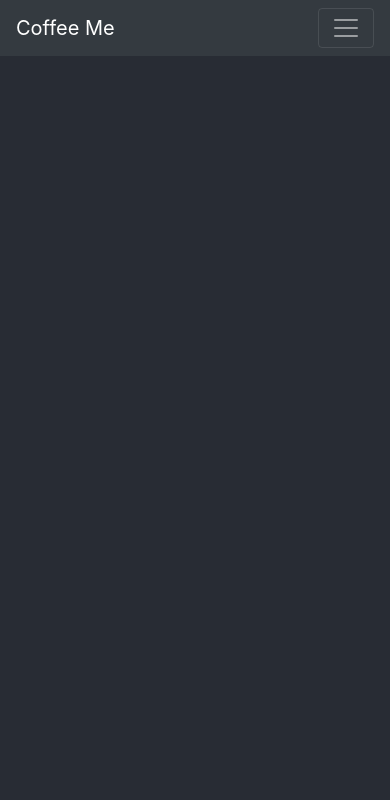
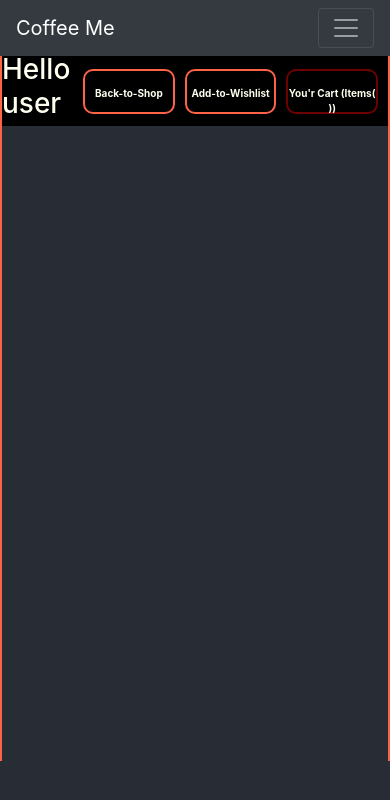
Before and after one commit to Artursadikov/Coffee-Me-reactJs-Firebase-Proj, a React (Create React App) app: page /cart in a window 390 px wide. Shown: the top 800 px of the page. Built offline with nearby package versions, Linux system fonts and the light colour scheme.

Commit message:
navbar cart add

```diff
--- a/src/App.js
+++ b/src/App.js
@@ -8,6 +8,7 @@ import Main from './components/Main/Main';
 import { Router, Switch, Route } from "react-router-dom";
 import { createBrowserHistory } from "history";
 import About from './components/About';
+import Cart from './components/Cart/Cart';
 
 
 
@@ -23,6 +24,7 @@ function App() {
                     <Route path='/main' component={Main} />
                     <Route path='/signin' component={Signin} />
                     <Route path='/signup' component={Signup} />
+                    <Route path= '/cart' component={Cart}/>
                 </Switch>
             </div >
         </Router>
--- /dev/null
+++ b/src/components/Cart/Cart.jsx
@@ -0,0 +1,19 @@
+import React, { Component } from 'react';
+import CartNav from './CartNav';
+import '../Cart/CartCss.css';
+
+
+
+export class Cart extends Component {
+    render() {
+        return (
+            <div>
+              <section className='cart-section'>
+                 <CartNav/>
+              </section>
+            </div>
+        )
+    }
+}
+
+export default Cart
--- /dev/null
+++ b/src/components/Cart/CartBtn.jsx
@@ -0,0 +1,14 @@
+import React from 'react'
+import { FontAwesomeIcon } from "@fortawesome/react-fontawesome";
+import { faCoffee } from "@fortawesome/free-solid-svg-icons";
+
+
+export default function CartBtn(props) {
+    return (
+
+            <div className="btncart row">
+                <button onClick={props.toCart} className="cartbtn" type="button"><FontAwesomeIcon icon={faCoffee} /></button>
+            </div>
+
+    )
+}
--- /dev/null
+++ b/src/components/Cart/CartCss.css
@@ -0,0 +1,8 @@
+.cart-section {
+    width: auto;
+    height: 705px;
+    border-right: 2px solid #ff6347;
+    border-left: 2px solid #ff6347;
+    margin: 0;
+    color: ivory;
+}
--- /dev/null
+++ b/src/components/Cart/CartNav.jsx
@@ -0,0 +1,15 @@
+import React from 'react'
+import './CartNavCss.css';
+
+export default function CartNav() {
+    return (
+        <nav className='cart-nav'>
+            <ul className="cart-ul">
+                <h3 className="userNameDisplay">Hello user</h3>
+                <li className="cart-li">Back-to-Shop</li>
+                <li className="cart-li">Add-to-Wishlist</li>
+                <li className="your-cart">You'r Cart (Items<span>( )</span>)</li>
+            </ul>
+        </nav>
+    )
+}
--- /dev/null
+++ b/src/components/Cart/CartNavCss.css
@@ -0,0 +1,83 @@
+.cart-nav {
+    width: auto;
+    height: 70px;
+    background-color: black;
+}
+
+.cart-ul {
+    list-style: none;
+    display: flex;
+    justify-content: space-evenly;
+    align-items: center;
+    width: auto;
+    height: 70px;
+}
+
+
+.cart-li {
+    width: 150px;
+    height: 45px;
+    border: solid 2px #ff6347;
+    margin-right: 10px;
+    font-size: 15px;
+    font-weight: bolder;
+    border-radius: 10px;
+    text-align: center;
+    padding-top: 10px;
+}
+
+.cart-li:hover {
+    width: 150px;
+    height: 45px;
+    border: solid 2px #3f0b01;
+    margin-right: 10px;
+    font-size: 15px;
+    font-weight: bolder;
+    border-radius: 10px;
+    text-align: center;
+    padding-top: 10px;
+    background-color: #ff6347;
+    color: black;
+    transition: color 0.5s,background-color 0.5s, border 0.5s ;
+}
+
+.your-cart {
+    width: 150px;
+    height: 45px;
+    border: solid 2px rgb(110, 2, 2);
+    font-weight: bolder;
+    border-radius: 10px;
+    font-size: 15px;
+    text-align: center;
+    padding-top: 10px;
+    margin-right: 10px;
+}
+
+.your-cart:hover {
+    width: 150px;
+    height: 45px;
+    border: solid 2px #4d0101;
+    font-weight: bolder;
+    border-radius: 10px;
+    font-size: 15px;
+    text-align: center;
+    padding-top: 10px;
+    background-color:rgb(110, 2, 2);
+    transition: border 0.5s,background-color 0.5s ;
+}
+
+@media screen and (max-width: 500px) {
+    .cart-li,.your-cart {
+        font-size: 10px;
+        font-weight: bolder;
+        padding-top: 15px;
+    }
+
+    .cart-li:hover,.your-cart:hover {
+        font-size: 10px;
+        font-weight: bolder;
+        padding-top: 15px;
+    }
+
+
+}
--- a/src/components/Main/Main.css
+++ b/src/components/Main/Main.css
@@ -3,6 +3,7 @@ section {
     height: 705px;
     border-right: 2px solid #ff6347;
     border-left: 2px solid #ff6347;
+    margin: 0;
 }
 
 .container.main {
@@ -21,7 +22,7 @@ section {
 .cartbtn {
     height: 65px;
     width: 65px;
-    margin-left: 150px;
+    margin-left: 180px;
     margin-top: 15px;
     border-radius: 50%;
     border: none;
--- a/src/components/Main/Main.js
+++ b/src/components/Main/Main.js
@@ -1,7 +1,7 @@
 import React, { Component } from 'react';
 import OrderBtns from '../Main/orderButtons';
 import AddBtns from '../Main/AddBtns';
-
+import CartBtn from '../Cart/CartBtn';
 
 import '../Main/Main.css';
 import capsule1 from '../../pic/capsule1.png';
@@ -11,9 +11,6 @@ import capsule4 from '../../pic/capsule4.png';
 import capsule5 from '../../pic/capsule5.png';
 import capsules from '../../pic/coffee3.jpg';
 
-
-import { FontAwesomeIcon } from "@fortawesome/react-fontawesome";
-import { faCoffee } from "@fortawesome/free-solid-svg-icons";
 import { withRouter } from "react-router-dom";
 
 
@@ -22,6 +19,11 @@ class Main extends Component {
 
     backToMain = () => {
         this.props.history.push('/');
+
+    }
+
+    goToCartComponent = () => {
+        this.props.history.push('/cart');
     }
 
     state = {
@@ -150,9 +152,7 @@ class Main extends Component {
         return (
             <section>
                 <div className="container main">
-                    <div className="btncart row">
-                        <button className="cartbtn" type="button"><FontAwesomeIcon icon={faCoffee} /></button>
-                    </div>
+                    <CartBtn toCart={this.goToCartComponent} />
                     <div className="imgbox row">
 
                         <div className="price-content">
@@ -167,7 +167,8 @@ class Main extends Component {
                     </div>
                     <div className="coffeeamountbox row">
                         <div className="graph col-10">
-                            {this.state.showSlider ?
+                            {
+                                this.state.showSlider ?
                                     <div className="coffee-str-header-div">
                                         <h2 className="coffee-str-header">Choose your preferred coffee strength <br></br>---> <span className="blink">Slide Right</span></h2>
                                     </div> :
@@ -176,7 +177,6 @@ class Main extends Component {
                                             style={this.state.progBarcolor} ></div>
                                     </div>
                             }
-
                         </div>
                     </div>
                     <AddBtns addItem={this.addItem} removeItem={this.removeItem} />
--- a/src/components/Nav.js
+++ b/src/components/Nav.js
@@ -20,7 +20,7 @@ class Nav extends Component {
                 <div className="collapse navbar-collapse" id="navbarNav">
                     <ul className="navbar-nav">
                         <li className="nav-item active">
-                            <NavLink activeStyle={{ backgroundColor: "#e73d3f" }} to='./signin' className="nav-link">Sign-In</NavLink>
+                            <NavLink activeStyle={{ backgroundColor: "#e73d3f" }} to='/signin' className="nav-link">Sign-In</NavLink>
                         </li>
                         <li className="nav-item active">
                             <NavLink activeStyle={{ backgroundColor: "#e73d3f" }} to='/signup' className="nav-link" >Sign-Up</ NavLink>
```
Lines whose indentation alone changed are shown as unchanged.
